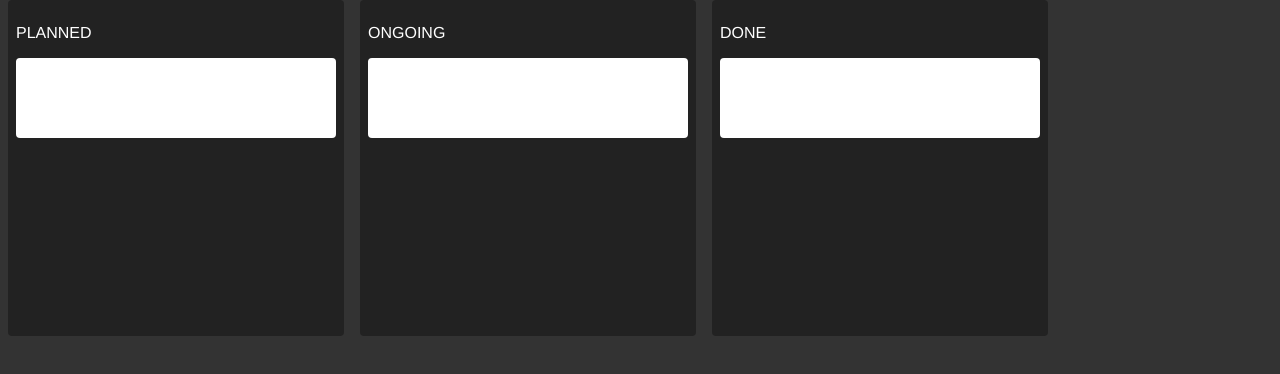
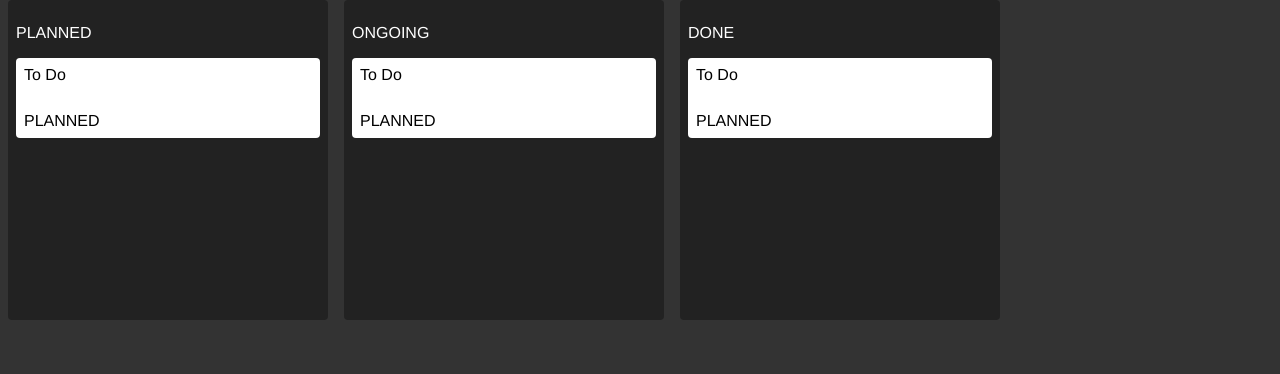
Before and after one commit to paderx01/Zustand, a React (Vite) app: page / in a window 1280 px wide. Shown: the top 374 px of the page. Built offline with nearby package versions, Linux system fonts and the light colour scheme.

Commit message:
add more coding to task jsx and css

```diff
--- a/src/components/Task.css
+++ b/src/components/Task.css
@@ -2,4 +2,14 @@
     background: white;
     border-radius: 4px;
     min-height: 5rem;
+    color: black;
+    padding: 0.5rem;
+    display: flex;
+    flex-direction: column;
+    justify-content: space-between;
+};
+
+.bottomWrapper {
+    display: flex;
+    justify-content: space-between;
 }
--- a/src/components/Task.jsx
+++ b/src/components/Task.jsx
@@ -1,9 +1,15 @@
 import './Task.css'
+
+let STATUS ="PLANNED";
 
 export default function Task({title}) {
     return(
         <div className="task">
-        {title}
+            <div>{title}</div>
+                <div className='bottomWrapper'>
+                    <div></div>
+                    <div className='status'>{STATUS}</div>
+                </div>
         </div>
-    )
+    );
 }
--- a/src/index.css
+++ b/src/index.css
@@ -10,3 +10,7 @@
 body {
   margin: 0;
 }
+
+* {
+  box-sizing: border-box;
+}
```
